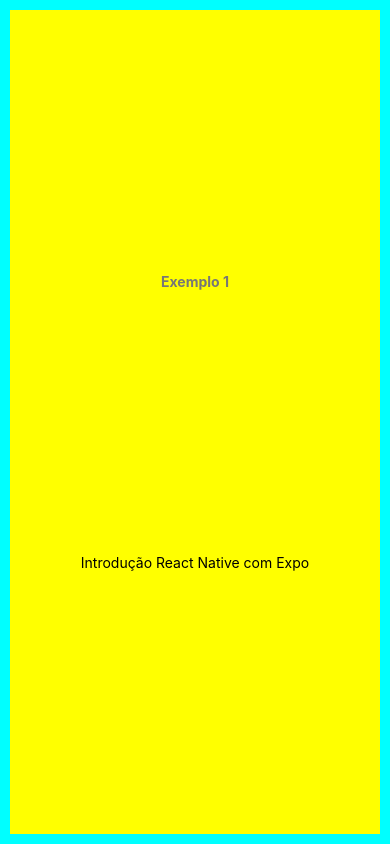
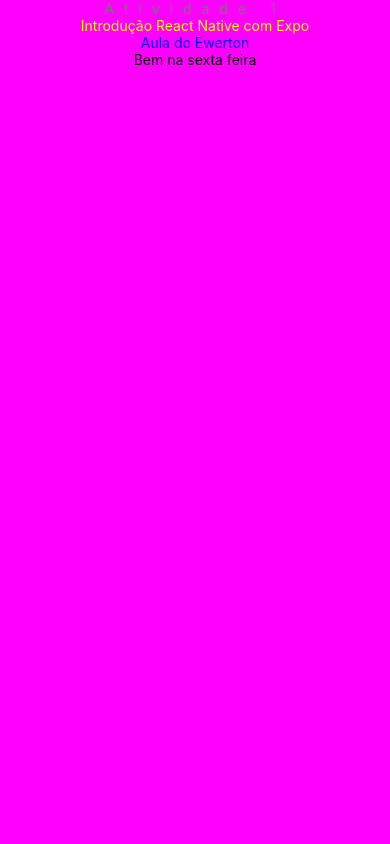
Before and after one commit to ewertonjsilva/expo-1des-125, a React Native app: screen / in a window 390 px wide. Built offline with nearby package versions, Linux system fonts and the light colour scheme; what react-native-responsive-fontsize would draw is missing.

Commit message:
aula 29-08

```diff
--- a/App.js
+++ b/App.js
@@ -1,13 +1,16 @@
 import { StatusBar } from 'expo-status-bar';
-import { StyleSheet, Text, View } from 'react-native';
+import { StyleSheet, View } from 'react-native';
+import { RFPercentage } from "react-native-responsive-fontsize";
 import Constants from 'expo-constants';
 
 import Exemplo01 from './src/exemplos/ex01';
 
+import Atividade01 from './src/atividades/atv01';
+
 export default function App() {
   return (
     <View style={styles.container}>
-      <Exemplo01 />
+      <Atividade01 />
       <StatusBar style="auto" />
     </View>
   );
@@ -17,8 +20,7 @@ const styles = StyleSheet.create({
   container: {
     flex: 1,
     backgroundColor: '#0ff',
-    // alignItems: 'center',
-    // justifyContent: 'center',
-    padding: 10,
+    padding: RFPercentage(1.2),
+    paddingTop: Constants.statusBarHeight,
   },
 });
--- /dev/null
+++ b/src/atividades/atv01/index.js
@@ -0,0 +1,14 @@
+import { View, Text } from 'react-native';
+
+import styles from './styles';
+
+export default function Atividade01() {
+    return(
+        <View style={styles.container}>
+            <Text style={styles.titulo}>Atividade 1</Text>
+            <Text style={styles.txt}>Introdução React Native com Expo</Text>
+            <Text style={styles.txtAula}>Aula do Ewerton</Text>
+            <Text>Bem na sexta feira</Text>
+        </View>
+    );
+}
--- /dev/null
+++ b/src/atividades/atv01/styles.js
@@ -0,0 +1,29 @@
+import { StyleSheet } from 'react-native';
+import { RFPercentage } from "react-native-responsive-fontsize";
+
+const styles = StyleSheet.create(
+    {
+        container: {
+            flex: 1,
+            backgroundColor: '#f0f',
+            alignItems: 'center',
+        },
+        titulo: {
+            fontSize: RFPercentage(5),
+            color: '#777',
+            letterSpacing: 10,
+            marginBottom: RFPercentage(5),
+        },
+        txt: {
+            fontSize: RFPercentage(3.5),
+            color: '#ff0',
+            textAlign: 'center',
+        },
+        txtAula: {
+            fontSize: RFPercentage(3.5),
+            color: '#00f',
+        }
+    }
+);
+
+export default styles;
```
Also changed, not shown: src/exemplos/ex01/styles.js (line endings or trailing spaces).
